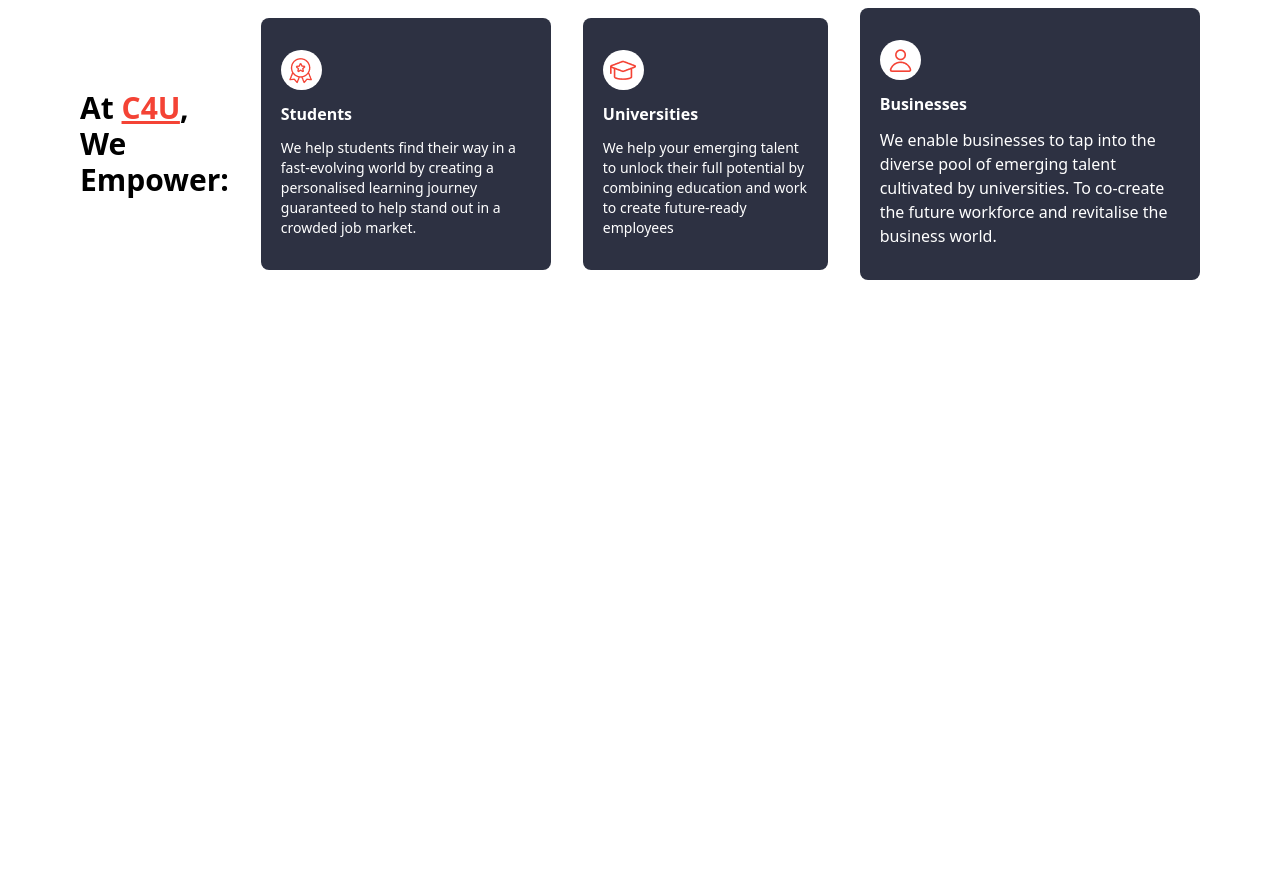
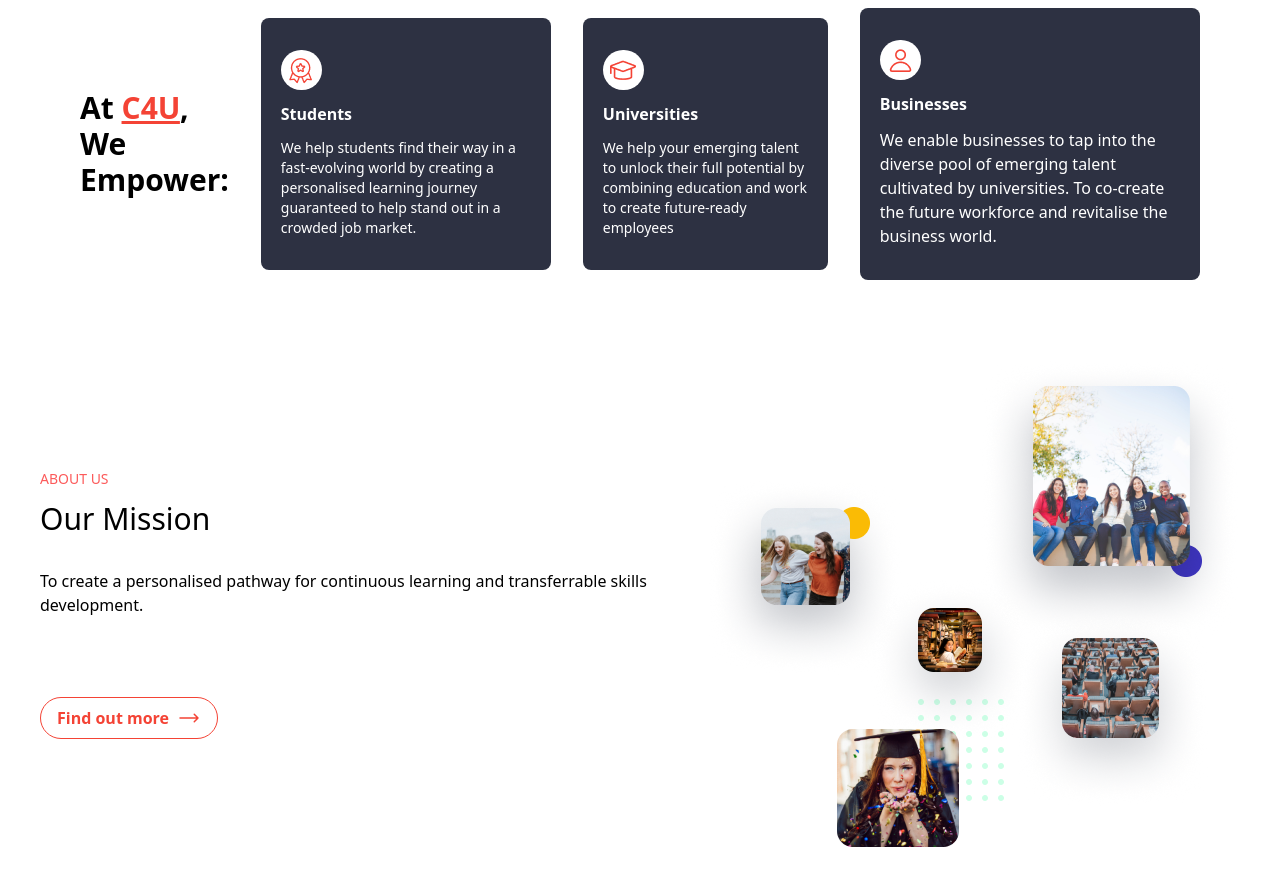
Before and after one commit to sajon01/Assignment-2-tailwindcss, a website built with Vite: page index.html in a window 1280 px wide. Shown: the part 634-1519 px from the top of the page. Before the commit the page ends 934 px from the top, so only its background shows below. Built offline with nearby package versions, Linux system fonts and the light colour scheme.

Commit message:
our mission section

```diff
--- a/index.html
+++ b/index.html
@@ -80,5 +80,23 @@
             </p>
         </div>
     </section>
+
+    <!-- our mission section -->
+
+
+    <section class="mx-10 my-20">
+            <div class="flex flex-col md:flex-row items-center gap-10">
+                <div>
+                    <p class="uppercase text-sm text-[#FC5A5A]">about us</p>
+                <h2 class="text-3xl mt-3 mb-8">Our Mission </h2>
+                <p class="mb-20">To create a personalised  pathway for continuous learning and transferrable skills development.</p>
+                <div class="flex w-fit gap-2 border border-solid border-[#F44335] py-2 px-4 rounded-full font-bold text-[#F44335]"><a href="">Find out more</a><svg xmlns="http://www.w3.org/2000/svg" fill="none" viewBox="0 0 24 24" stroke-width="1.5" stroke="currentColor" class="size-6">
+                    <path stroke-linecap="round" stroke-linejoin="round" d="M17.25 8.25 21 12m0 0-3.75 3.75M21 12H3" />
+                  </svg>
+                  </div>
+                </div>
+                <img src="./assets/Group 238902.png" alt="">
+            </div>
+    </section>
 </body>
 </html>
```
Also changed, not shown: assets/Group 238902.png (added).
